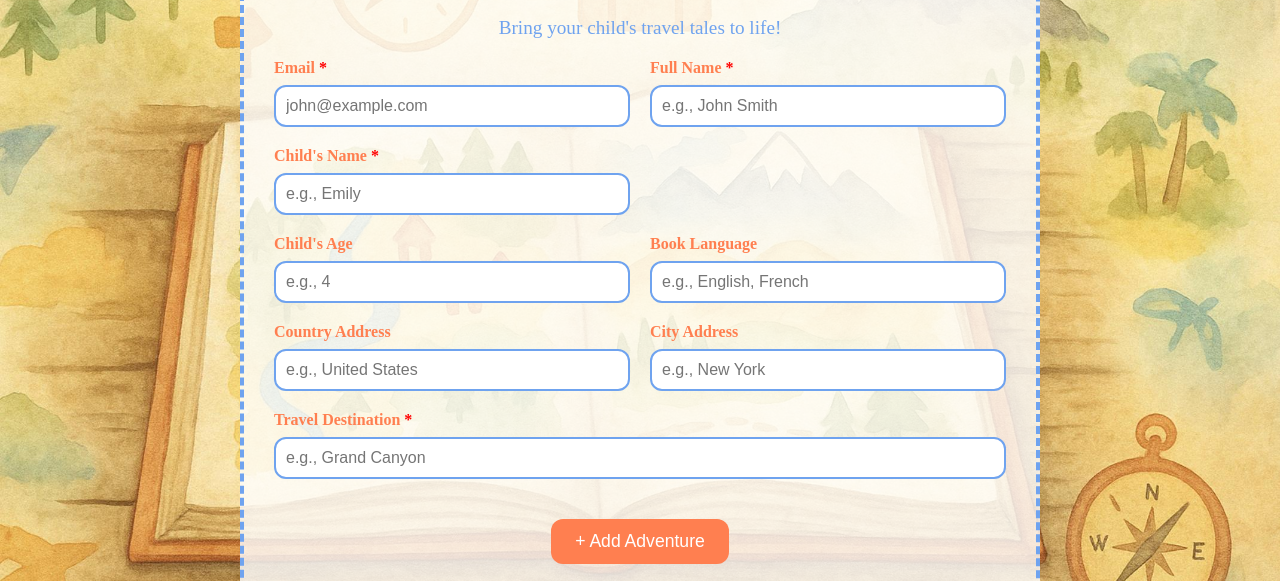
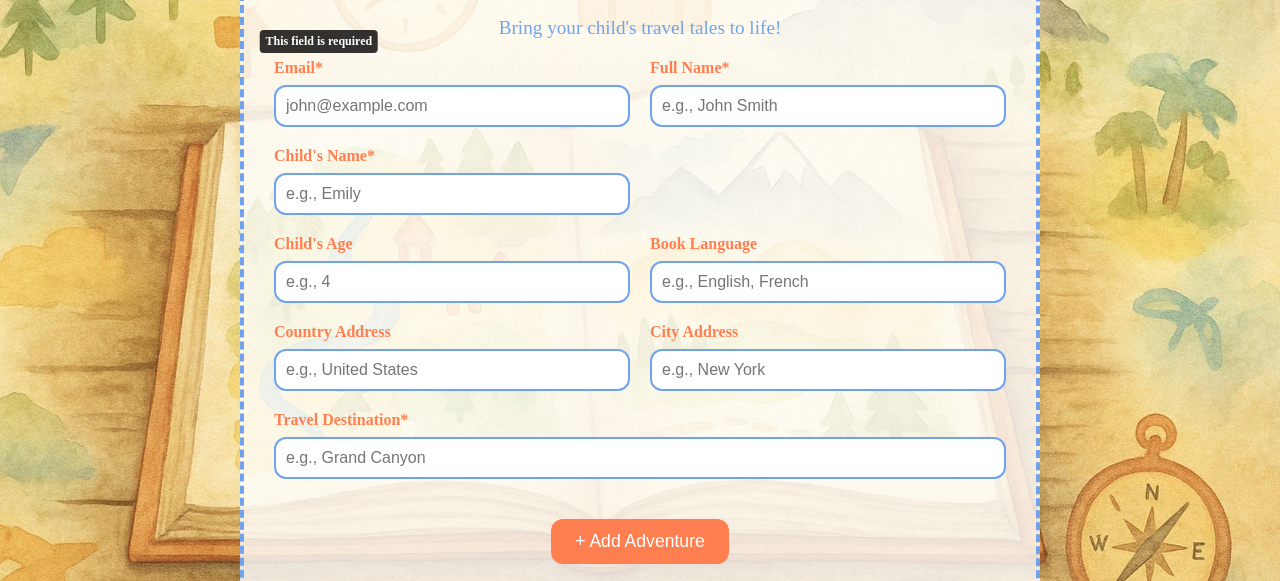
Before and after one commit to personalized-adventure-book/Adventure_Book, a plain HTML site: page index.html in a window 1280 px wide. In both pictures the pointer is over the element 322 px from the left and 283 px from the top of the page. Shown: the part 216-797 px from the top of the page. Drawn offline with Linux system fonts and the light colour scheme; no server answers.

Commit message:
fields required

```diff
--- a/index.html
+++ b/index.html
@@ -130,18 +130,27 @@
       opacity: 0;
       cursor: pointer;
     }
-    /* style the little red star and give it a help cursor */
+
     abbr.required {
-      text-decoration: none;
-      border: none;
-      color: red;
+      position: relative;       /* create a positioning context */
+      text-decoration: none;    /* we already style the “*” in red */
       cursor: help;
-      margin-left: 4px;
     }
 
-    /* optional: make the native title tooltip look a bit nicer on desktop */
-    abbr.required[title] {
-      position: relative;
+    abbr.required:hover::after {
+      content: attr(title);     /* pull in the title text */
+      position: absolute;
+      bottom: 100%;             /* position above the star */
+      left: 50%;
+      transform: translateX(-50%) translateY(-6px);
+      background: rgba(0,0,0,0.8);
+      color: #fff;
+      padding: 4px 6px;
+      border-radius: 4px;
+      white-space: nowrap;
+      font-size: 0.75rem;
+      pointer-events: none;     /* keep the hover state */
+      z-index: 10;
     }
 
 /* fallback for touch/mobile (if you want custom tooltips, you'd need a JS/CSS tooltip library) */
```
